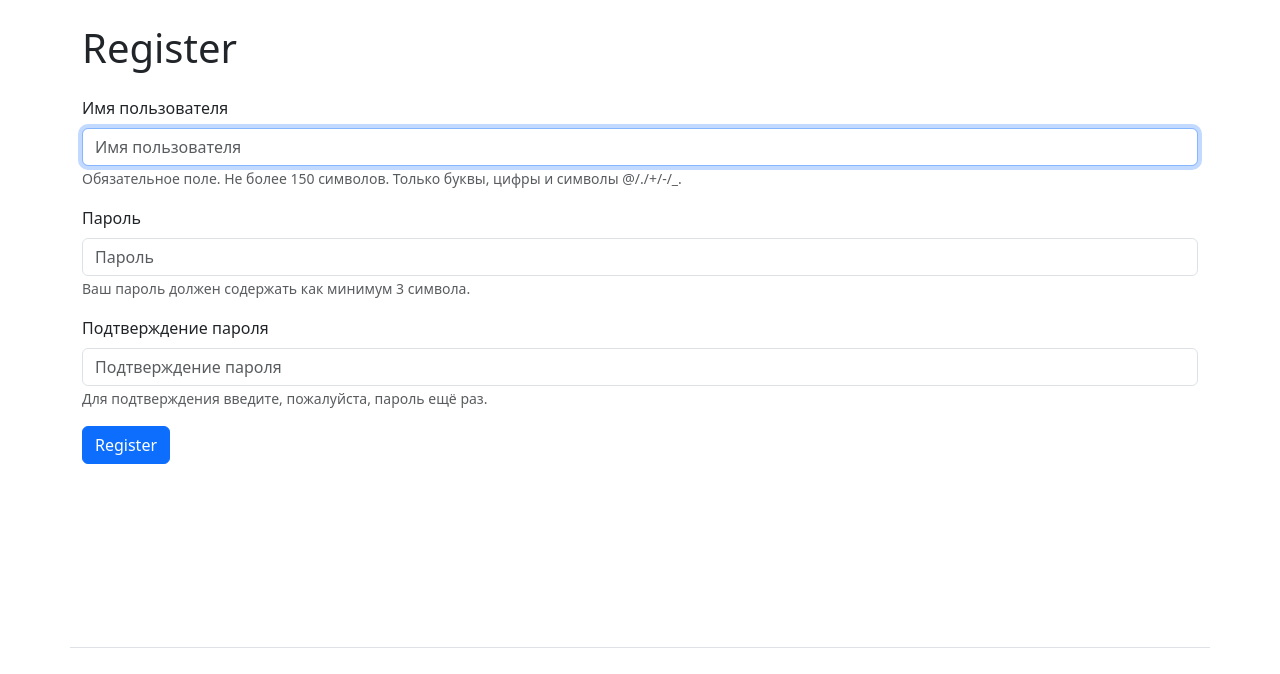
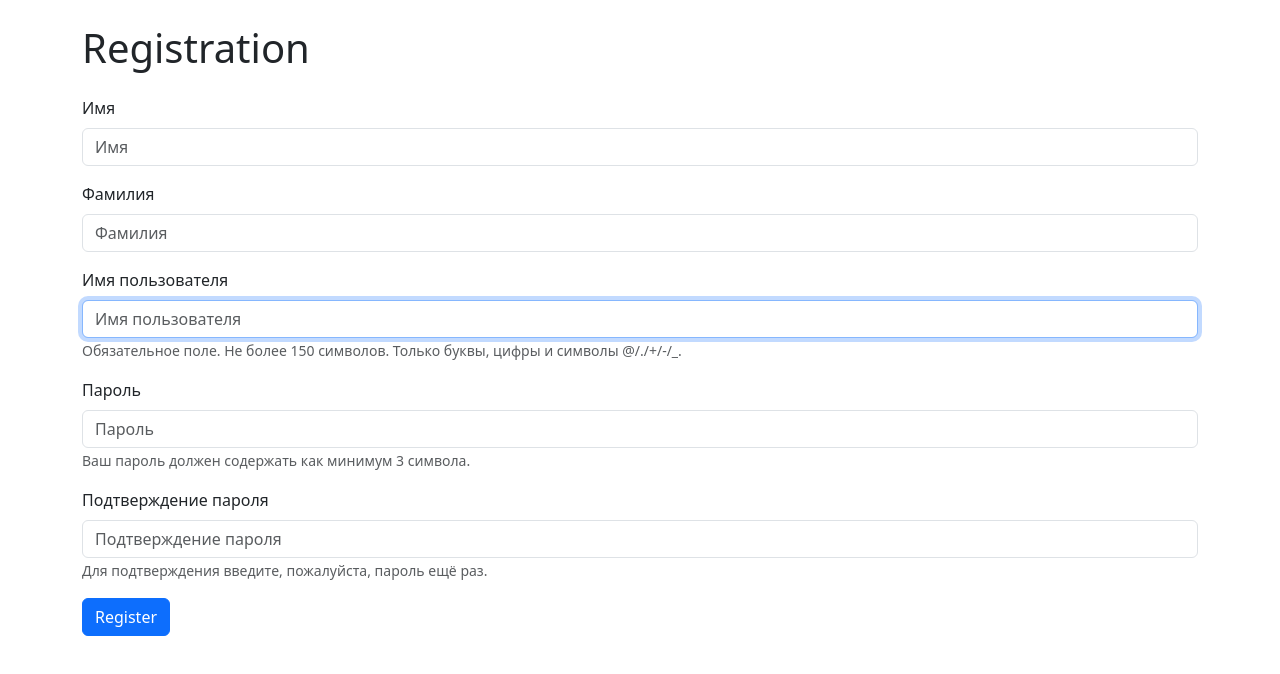
Before and after one commit to lisaCookie/python-project-52, a Django app: page /users/create/ in a window 1280 px wide. Shown: the part 56-730 px from the top of the page. Run offline with Django 5.2, Linux system fonts and the light colour scheme; some libraries are stand-ins or nearby versions.

Commit message:
modified:   task_manager/locale/ru/LC_MESSAGES/django.mo         modified:   task_manager/locale/ru/LC_MESSAGES/django.po         modified:   task_manager/templates/users/login.html         modified:   task_manager/templates/users/user_form.html         modified:   task_manager/users/forms.py

```diff
--- a/task_manager/templates/users/user_form.html
+++ b/task_manager/templates/users/user_form.html
@@ -4,12 +4,12 @@
 {% load i18n %}
 
 {% block title %}
-    {% if form.instance.id %}{% trans "Edit User" %}{% else %}{% trans "Register" %}{% endif %} - Hexlet Task Manager
+    {% if form.instance.id %}{% trans "Edit User" %}{% else %}{% trans "Registration" %}{% endif %} - Hexlet Task Manager
 {% endblock %}
 
 {% block content %}
 <h1 class="my-4">
-    {% if form.instance.id %}{% trans "Edit User" %}{% else %}{% trans "Register" %}{% endif %}
+    {% if form.instance.id %}{% trans "Edit User" %}{% else %}{% trans "Registration" %}{% endif %}
 </h1>
 
 <form method="post">
--- a/task_manager/users/forms.py
+++ b/task_manager/users/forms.py
@@ -6,9 +6,11 @@ from django.contrib.auth.models import User
 class UserRegisterForm(UserCreationForm):
     class Meta:
         model = User
-        fields = ['username', 'password1', 'password2']
+        fields = ['first_name', 'last_name', 'username', 'password1', 'password2']  # <-- Добавлены first_name, last_name
         labels = {
             'username': _('Имя пользователя'),
+            'first_name': _('Имя'),
+            'last_name': _('Фамилия'),
         }
 
     def __init__(self, *args, **kwargs):
```
Also changed, not shown: task_manager/templates/users/login.html (+19 -8 lines), task_manager/locale/ru/LC_MESSAGES/django.po, 1 other file.
